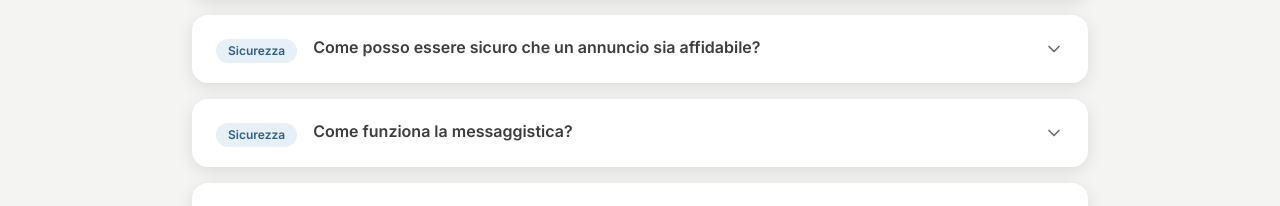
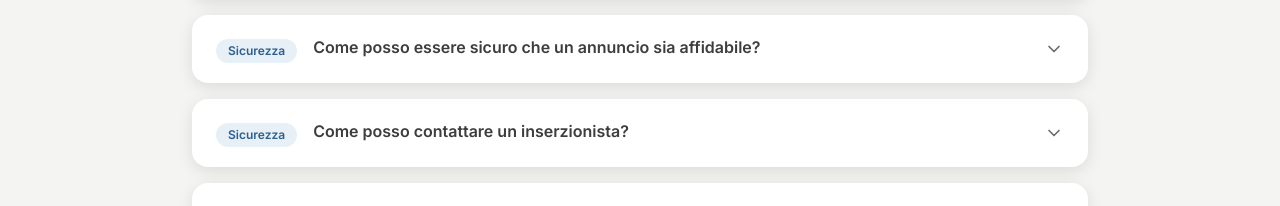
Before and after one commit to vetrinaimmobilihandmade/portale-immobili-handmade, a Next.js app: page /faq in a window 1280 px wide. Shown: the part 1443-1649 px from the top of the page. Built offline with nearby package versions, Linux system fonts and the light colour scheme; no server answers.

Commit message:
Update page.tsx

```diff
--- a/app/faq/page.tsx
+++ b/app/faq/page.tsx
@@ -73,8 +73,8 @@ const faqs: FAQ[] = [
   },
   {
     category: 'Sicurezza',
-    question: 'Come funziona la messaggistica?',
-    answer: 'La messaggistica è integrata nel portale e ti permette di comunicare in modo sicuro con venditori e acquirenti. Ricevi notifiche via email per ogni nuovo messaggio.',
+    question: 'Come posso contattare un inserzionista?',
+    answer: 'Una volta loggato, puoi vedere i contatti diretti dell\'inserzionista (email, telefono, WhatsApp) nell\'annuncio. Solo gli utenti registrati possono vedere queste informazioni per garantire maggiore sicurezza.',
   },
   {
     category: 'Sicurezza',
```
